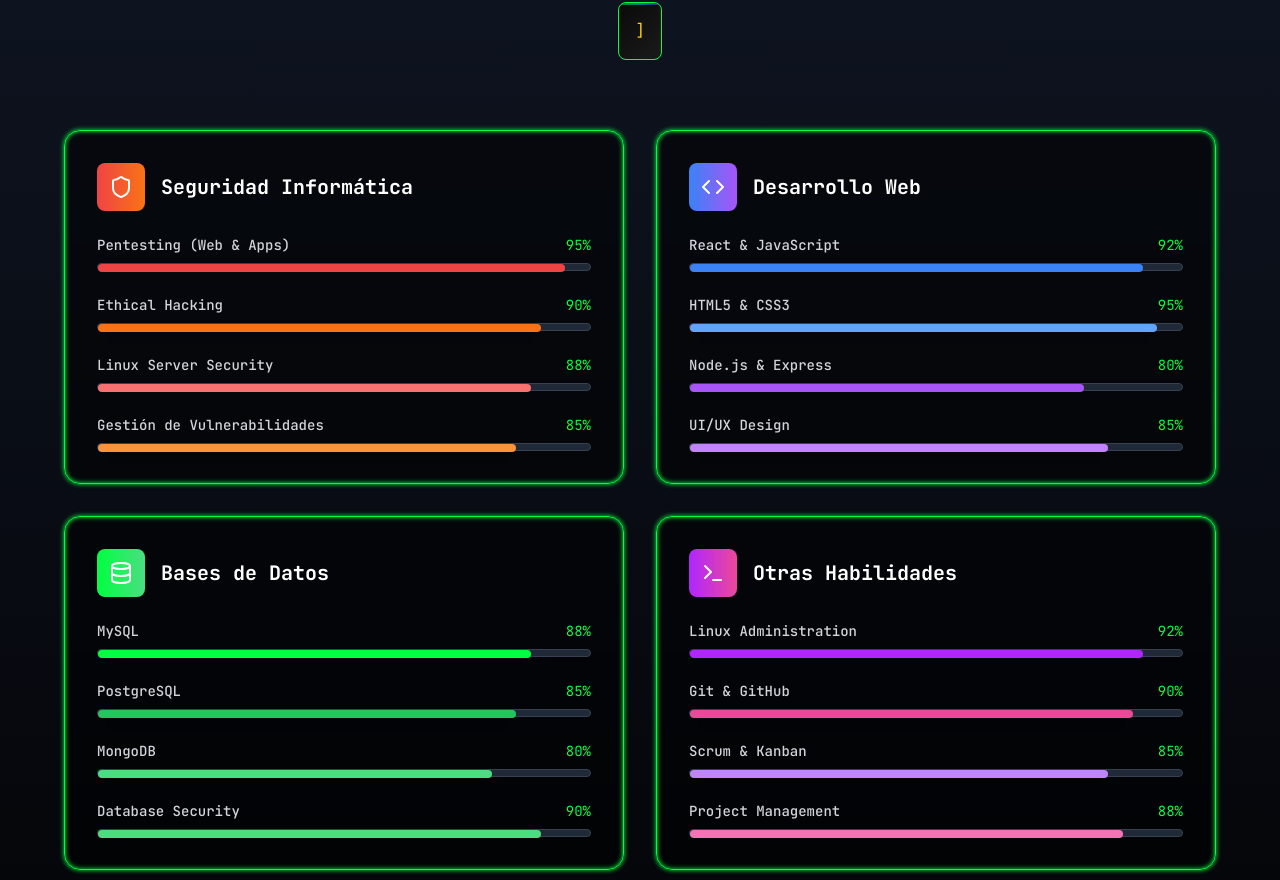
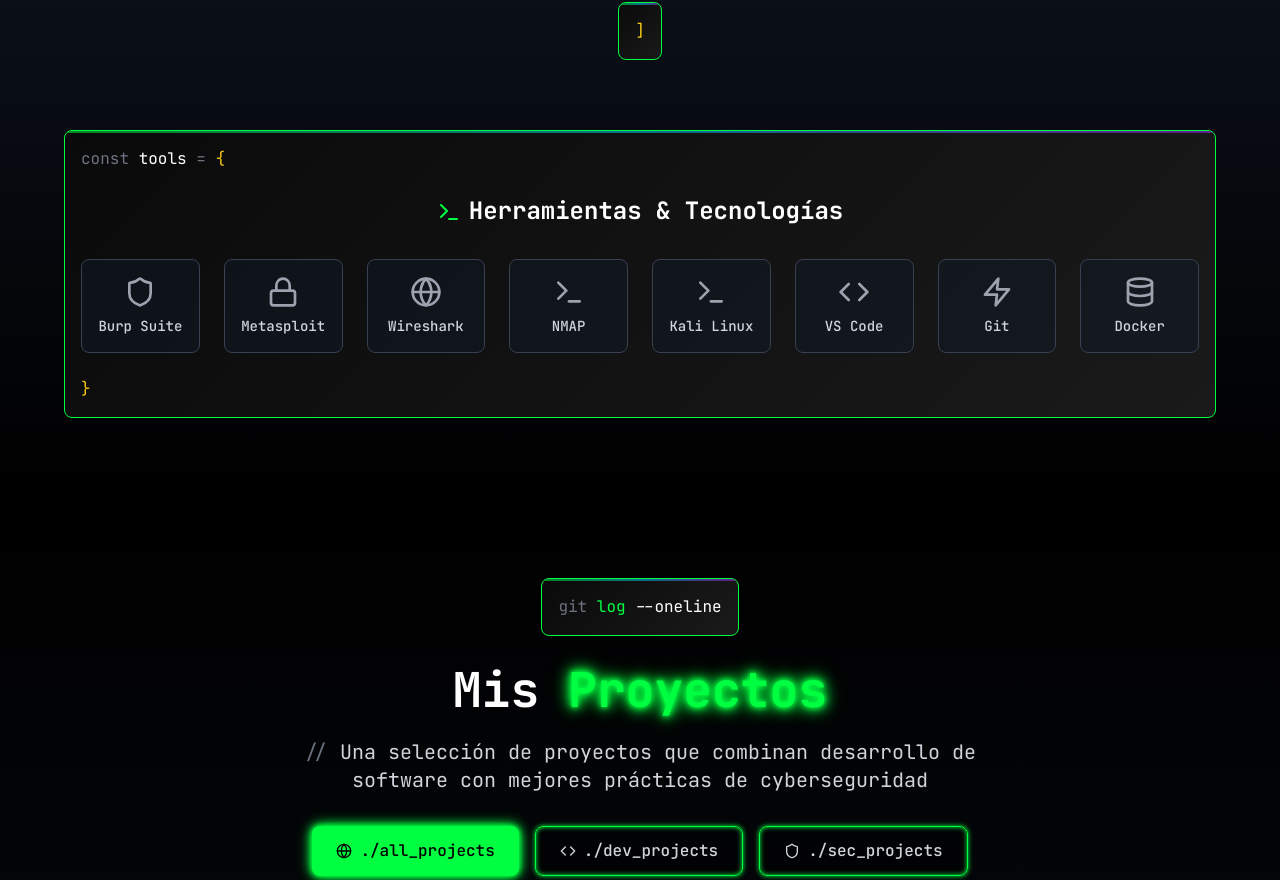
Before and after one commit to ZelmarMohozzo/Portafolio, a React (Vite) app: page / in a window 1280 px wide. Shown: the part 4032-4912 px from the top of the page. Built offline with nearby package versions, Linux system fonts and the light colour scheme.

Commit message:
Simplify Skills Section

```diff
--- a/src/components/Skills.tsx
+++ b/src/components/Skills.tsx
@@ -1,58 +1,7 @@
 import React from 'react';
-import { Code, Shield, Database, Cloud, Terminal, Lock, Zap, Globe, Users, Target } from 'lucide-react';
+import { Code, Shield, Database, Terminal, Lock, Zap, Globe } from 'lucide-react';
 
 const Skills = () => {
-  const skillCategories = [
-    {
-      icon: Shield,
-      title: 'Seguridad Informática',
-      color: 'from-red-500 to-orange-500',
-      borderColor: 'border-red-500/50',
-      skills: [
-        { name: 'Pentesting (Web & Apps)', level: 95, color: 'bg-red-500' },
-        { name: 'Ethical Hacking', level: 90, color: 'bg-orange-500' },
-        { name: 'Linux Server Security', level: 88, color: 'bg-red-400' },
-        { name: 'Gestión de Vulnerabilidades', level: 85, color: 'bg-orange-400' },
-      ]
-    },
-    {
-      icon: Code,
-      title: 'Desarrollo Web',
-      color: 'from-blue-500 to-purple-500',
-      borderColor: 'border-blue-500/50',
-      skills: [
-        { name: 'React & JavaScript', level: 92, color: 'bg-blue-500' },
-        { name: 'HTML5 & CSS3', level: 95, color: 'bg-blue-400' },
-        { name: 'Node.js & Express', level: 80, color: 'bg-purple-500' },
-        { name: 'UI/UX Design', level: 85, color: 'bg-purple-400' },
-      ]
-    },
-    {
-      icon: Database,
-      title: 'Bases de Datos',
-      color: 'from-matrix-500 to-green-400',
-      borderColor: 'border-matrix-500/50',
-      skills: [
-        { name: 'MySQL', level: 88, color: 'bg-matrix-500' },
-        { name: 'PostgreSQL', level: 85, color: 'bg-green-500' },
-        { name: 'MongoDB', level: 80, color: 'bg-green-400' },
-        { name: 'Database Security', level: 90, color: 'bg-matrix-400' },
-      ]
-    },
-    {
-      icon: Terminal,
-      title: 'Otras Habilidades',
-      color: 'from-neon-500 to-pink-500',
-      borderColor: 'border-neon-500/50',
-      skills: [
-        { name: 'Linux Administration', level: 92, color: 'bg-neon-500' },
-        { name: 'Git & GitHub', level: 90, color: 'bg-pink-500' },
-        { name: 'Scrum & Kanban', level: 85, color: 'bg-neon-400' },
-        { name: 'Project Management', level: 88, color: 'bg-pink-400' },
-      ]
-    },
-  ];
-
   const tools = [
     { name: 'Burp Suite', icon: Shield, color: 'hover:text-red-400' },
     { name: 'Metasploit', icon: Lock, color: 'hover:text-orange-400' },
@@ -84,39 +33,6 @@ const Skills = () => {
             <div className="code-block inline-block mt-6">
               <span className="text-yellow-400 font-mono">]</span>
             </div>
-          </div>
-
-          <div className="grid md:grid-cols-2 gap-8 mb-16">
-            {skillCategories.map((category, index) => (
-              <div
-                key={index}
-                className={`neon-border bg-black/50 backdrop-blur-sm rounded-2xl p-8 hover:shadow-neon-green transition-all duration-300 ${category.borderColor}`}
-              >
-                <div className="flex items-center mb-6">
-                  <div className={`p-3 rounded-lg bg-gradient-to-r ${category.color} mr-4`}>
-                    <category.icon className="w-6 h-6 text-white" />
-                  </div>
-                  <h3 className="text-xl font-bold text-white font-mono">{category.title}</h3>
-                </div>
-
-                <div className="space-y-6">
-                  {category.skills.map((skill, skillIndex) => (
-                    <div key={skillIndex}>
-                      <div className="flex justify-between items-center mb-2">
-                        <span className="text-gray-300 font-medium font-mono text-sm">{skill.name}</span>
-                        <span className="text-matrix-500 text-sm font-mono">{skill.level}%</span>
-                      </div>
-                      <div className="w-full bg-gray-800 rounded-full h-2 border border-gray-700">
-                        <div
-                          className={`${skill.color} h-2 rounded-full transition-all duration-1000 ease-out shadow-lg`}
-                          style={{ width: `${skill.level}%` }}
-                        ></div>
-                      </div>
-                    </div>
-                  ))}
-                </div>
-              </div>
-            ))}
           </div>
 
           <div className="code-block">
```
